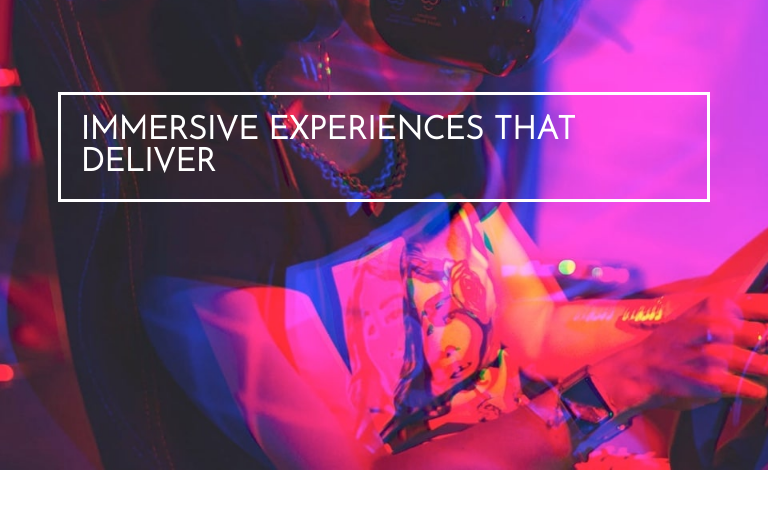
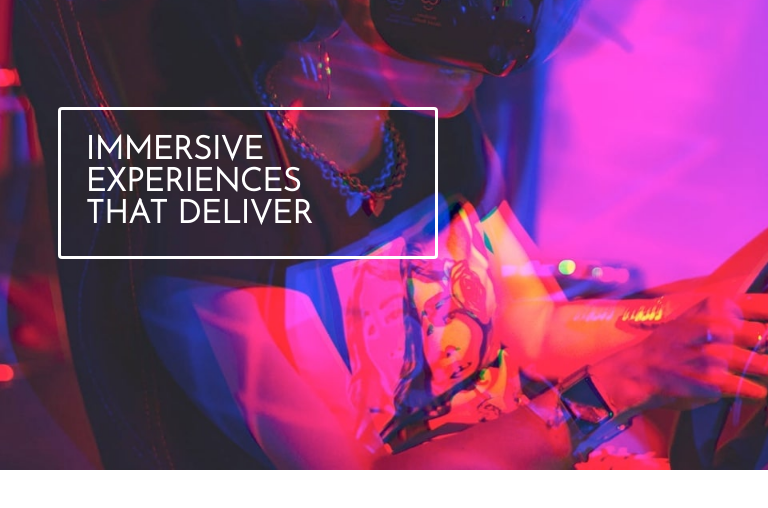
Before and after one commit to AmanGupta1703/Loopstudios-Landing-Page-FEM, a plain HTML site: page index.html in a window 768 px wide. Shown: the part 50-558 px from the top of the page. Drawn offline with Linux system fonts and the light colour scheme.

Commit message:
Add responsive styles for header text container

```diff
--- a/sass/partials/_header.scss
+++ b/sass/partials/_header.scss
@@ -40,6 +40,16 @@
     text-transform: uppercase;
   }
 
+  @media (min-width: 548px) and (max-width: 920px) {
+    &__text-container {
+      border-radius: 0.4rem;
+      width: 38rem;
+      padding: 2.5rem;
+      padding-right: 5.2rem;
+      margin-top: 8.5rem;
+    }
+  }
+
   @media (min-width: 920px) {
     &__wrapper {
       padding-top: 5.5rem;
```
Also changed, not shown: css/style.css.
